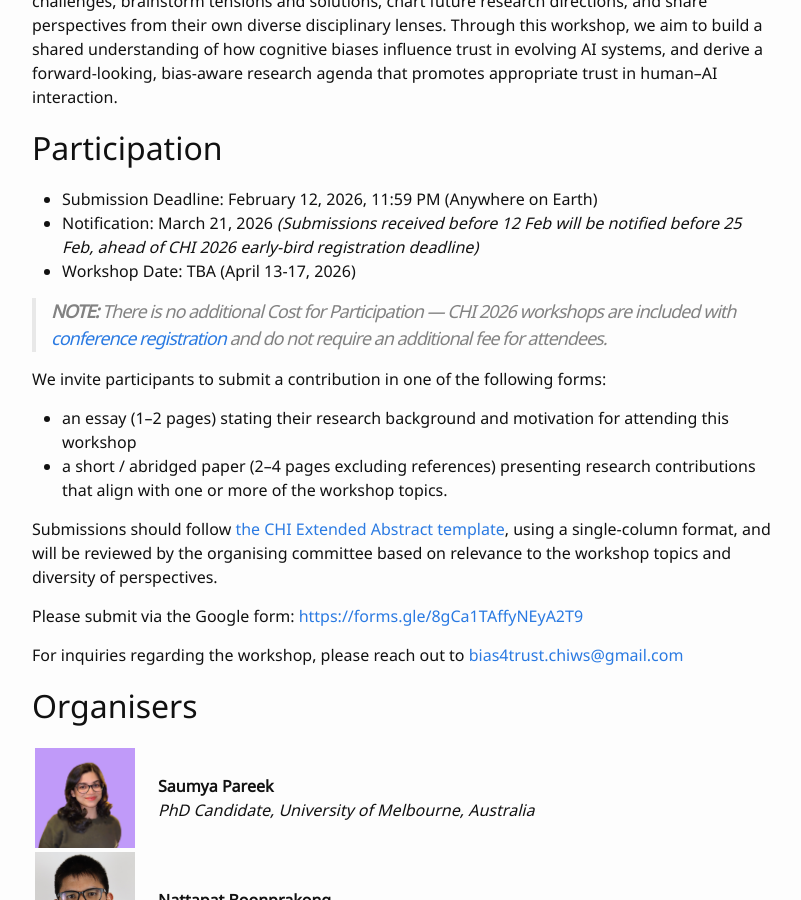
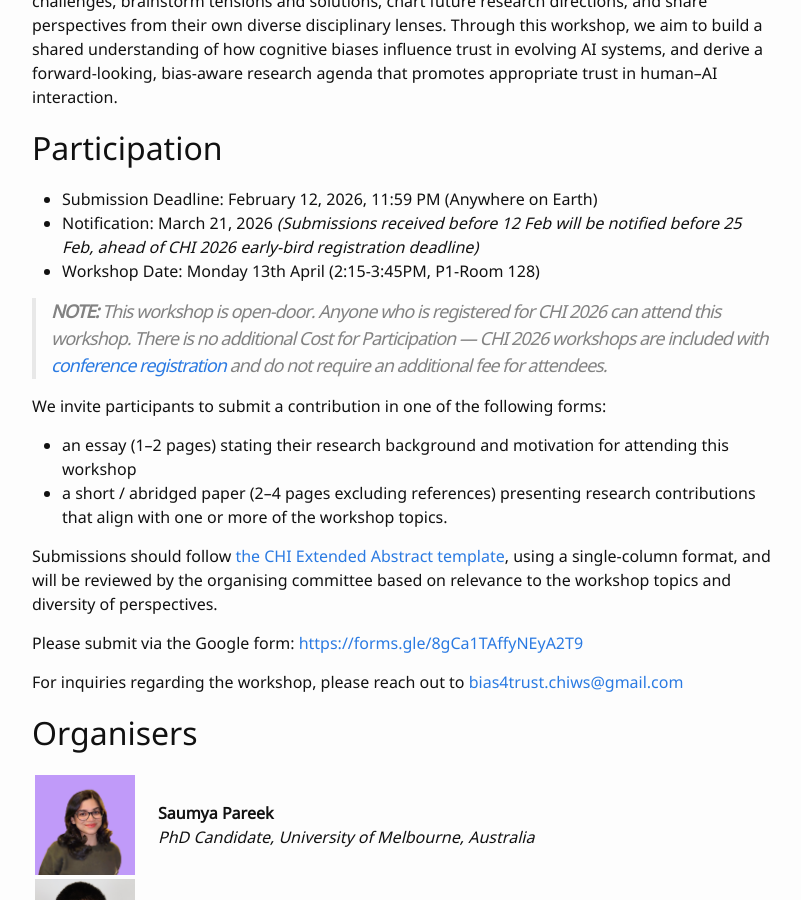
Before and after one commit to chi-bias-trust/chi-bias-trust.github.io, a Jekyll site: the page built from index.md, in a window 1280 px wide and 900 px high, scrolled down 2591 px. Shown: the whole window, without its empty margins (238-1039 px from the left). Built offline with Jekyll 4.4.1, drawn with Linux system fonts in a browser that asks for light colours.

Commit message:
Update index.md

```diff
--- a/index.md
+++ b/index.md
@@ -39,9 +39,9 @@ This 90–minute workshop invites diverse researchers from HCI, human–centred
 
 * Submission Deadline: February 12, 2026, 11:59 PM (Anywhere on Earth)
 * Notification: March 21, 2026 *(Submissions received before 12 Feb will be notified before 25 Feb, ahead of CHI 2026 early-bird registration deadline)*
-* Workshop Date: TBA (April 13-17, 2026)
+* Workshop Date: Monday 13th April (2:15-3:45PM, P1-Room 128)
 
-> **NOTE:** There is no additional Cost for Participation — CHI 2026 workshops are included with [conference registration](https://chi2026.acm.org/attendees/registration/) and do not require an additional fee for attendees.
+> **NOTE:** This workshop is open-door. Anyone who is registered for CHI 2026 can attend this workshop. There is no additional Cost for Participation — CHI 2026 workshops are included with [conference registration](https://chi2026.acm.org/attendees/registration/) and do not require an additional fee for attendees.
 
 We invite participants to submit a contribution in one of the following forms:
 * an essay (1–2 pages) stating their research background and motivation for attending this workshop
```
